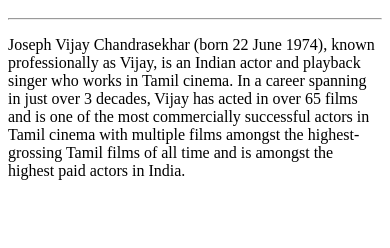
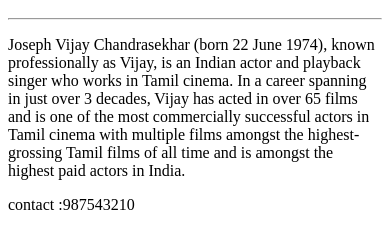
Before and after one commit to ElangoRadhakrishnan/Html, a plain HTML site: page index.html in a window 390 px wide. Shown: the part 48-296 px from the top of the page. Drawn offline with Linux system fonts and the light colour scheme.

Commit message:
added a phoneno

```diff
--- a/index.html
+++ b/index.html
@@ -6,3 +6,4 @@
 <p>
   Joseph Vijay Chandrasekhar (born 22 June 1974), known professionally as Vijay, is an Indian actor and playback singer who works in Tamil cinema. In a career spanning in just over 3 decades, Vijay has acted in over 65 films and is one of the most commercially successful actors in Tamil cinema with multiple films amongst the highest-grossing Tamil films of all time and is amongst the highest paid actors in India.
 </p>
+<p>contact :987543210</p>
```
